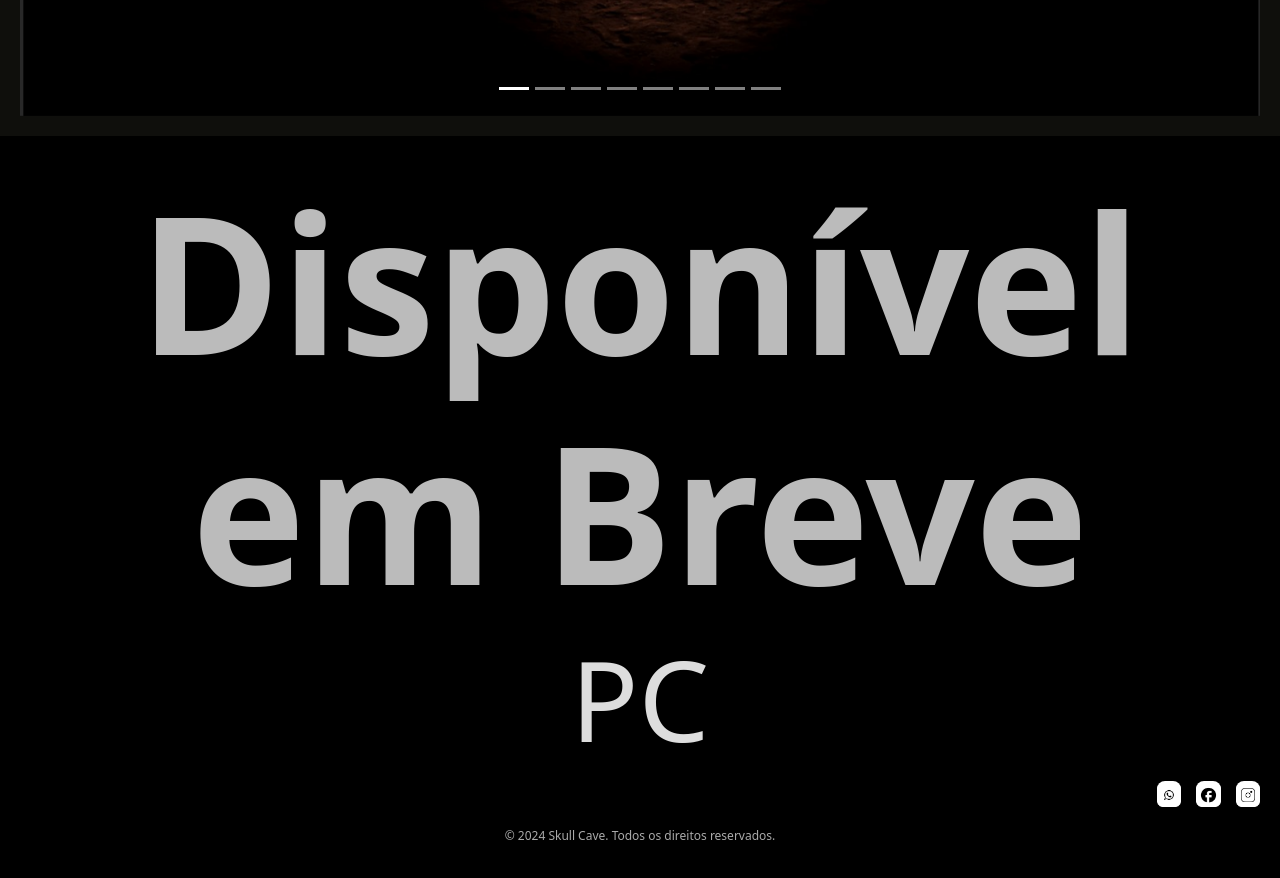
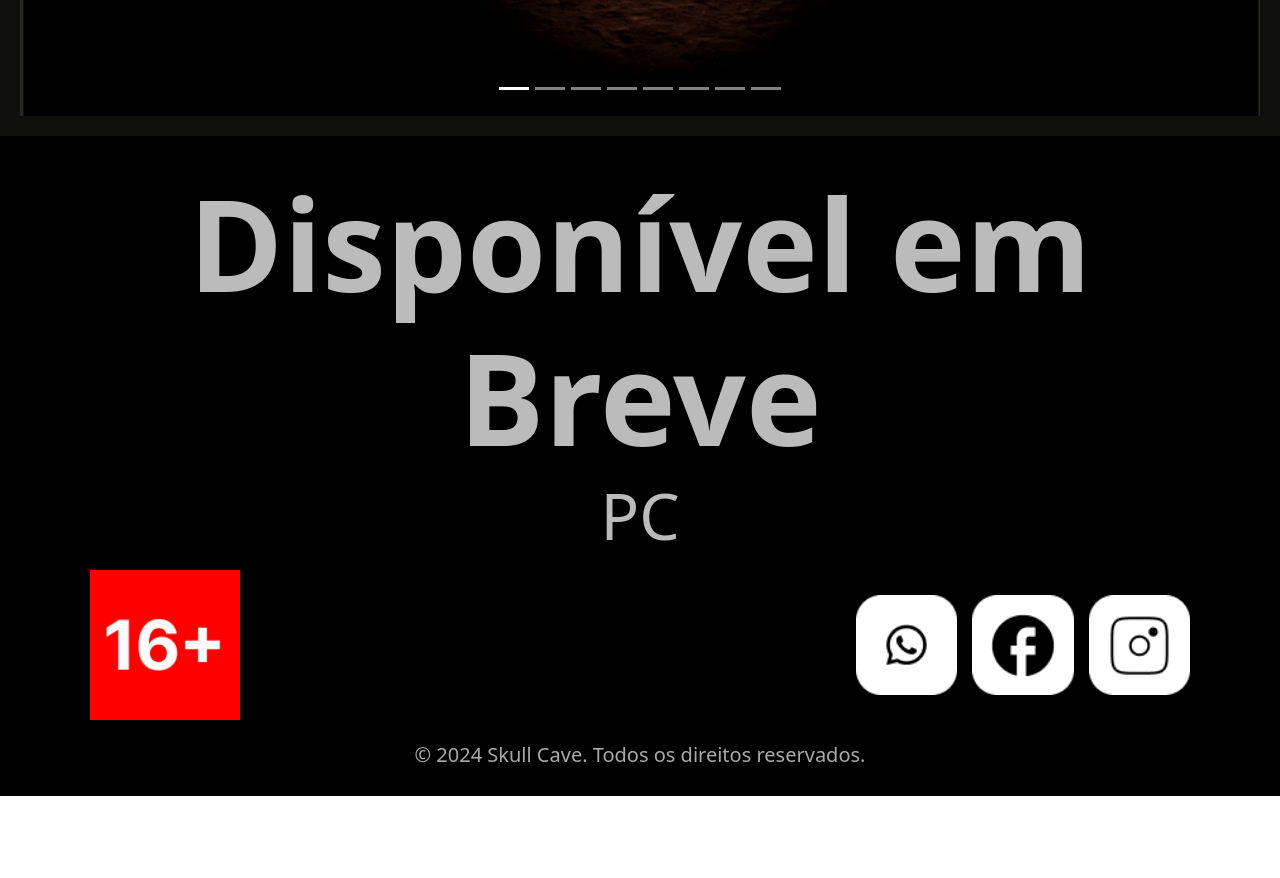
Before and after one commit to eloa-fonseca/skull-cave-casa, a plain HTML site: page site-skullcave/index.html in a window 1280 px wide. Shown: the part 7560-8438 px from the top of the page. After the commit the page ends 8356 px from the top, so only its background shows below. Drawn offline with nearby package versions, Linux system fonts and the light colour scheme; a web font is replaced by a local one.

Commit message:
diminui o tamanho do titulo e centralizei os botões

```diff
--- a/site-skullcave/index.html
+++ b/site-skullcave/index.html
@@ -255,7 +255,7 @@
             <h4>PC</h4>
             <div class="classe">
 
-                <img class="classificacao-indicativa" src="c:\Users\eloa.fsantos\Downloads\Classificação indicativa.png"
+                <img class="classificacao-indicativa" src="./imgs/Classificação indicativa.png"
                     alt="">
                 <div class="botoes">
                     <button>
--- a/site-skullcave/styles/footer.css
+++ b/site-skullcave/styles/footer.css
@@ -1,21 +1,21 @@
 #rodape {
     background-color: #000;
     text-align: center;
-    padding: 30px 20px;
+    padding: 10px 10px;
     color: #bbb;
   }
 
   /* Títulos */
   #rodape .titulo {
-    font-size: 12rem;
+    font-size: 8rem;
     margin-bottom: 5px;
     animation: pulse 1.5s infinite; /* animação chamativa */
     font-weight: bold;
+    margin-top: 20px;
   }
 
   #rodape h4 {
-    font-size: 7rem;
-    color: #ddd;
+    font-size: 4rem;
     margin-bottom: 15px;
   }
 
@@ -30,20 +30,22 @@
 
   /* Imagem da classificação indicativa */
   #rodape .classificacao-indicativa {
-    height: auto;
-    width: 50px;
+    height: 150px;
+    width: 150px;
+    margin-left: 80px;
   }
 
   /* Botões sociais */
   #rodape .botoes {
     display: flex;
     gap: 15px;
+    margin-right: 80px;
   }
 
   #rodape button {
     background: #fff;
     border: none;
-    border-radius: 8px;
+    border-radius: 40px;
     cursor: pointer;
     transition: transform 0.2s ease;
   }
@@ -53,13 +55,13 @@
   }
 
   #rodape .social-medias {
-    height: 24px;
-    height: 24px;
+    height: 100px;
+    height: 100px;
   }
 
   /* Copyright */
   #rodape p {
-    font-size: 12px;
+    font-size: 20px;
     margin-top: 15px;
     color:#aaa;
 
```
Also changed, not shown: site-skullcave/imgs/Classificação indicativa.png (added).
